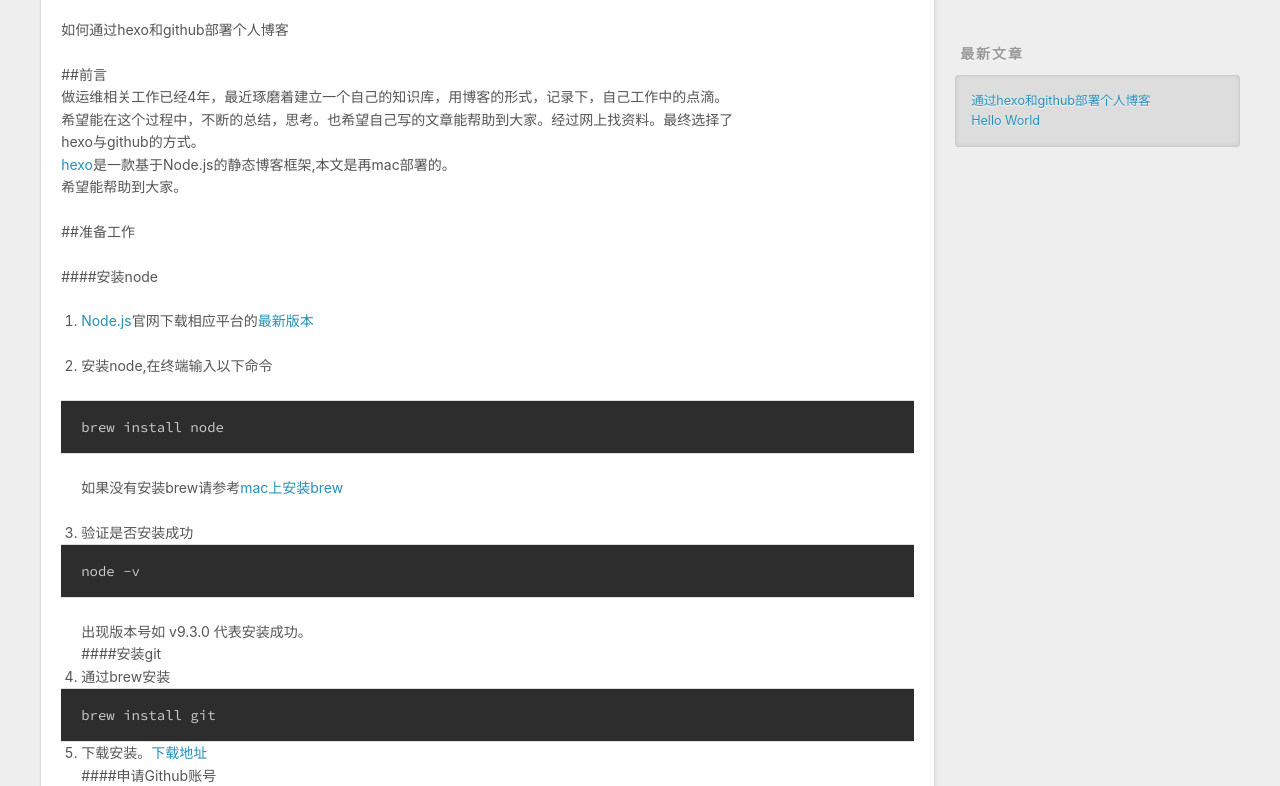
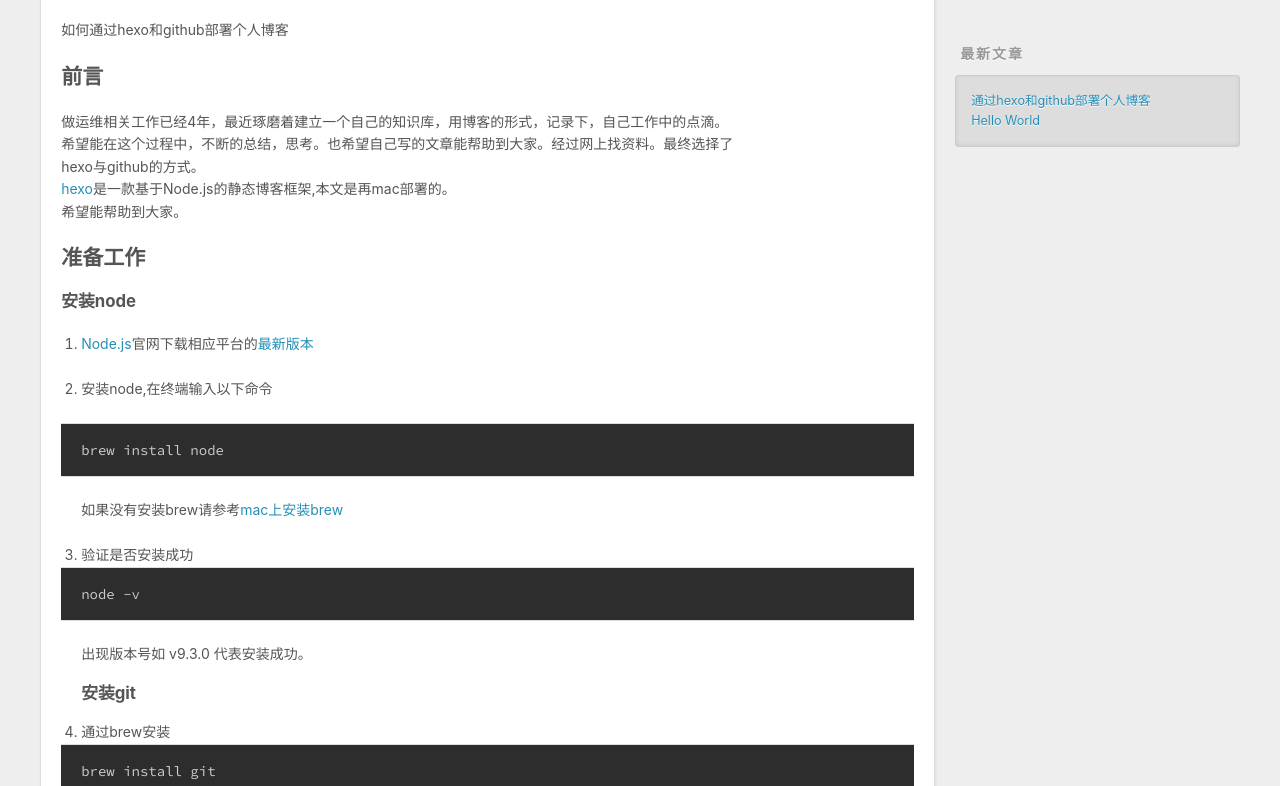
Before and after one commit to dingbb/dingbb.github.io, a plain HTML site: page 2018/01/11/第一篇测试/index.html in a window 1280 px wide. Shown: the part 434-1220 px from the top of the page. Drawn offline with nearby package versions, Linux system fonts and the light colour scheme.

Commit message:
Site updated: 2018-01-20 17:58:46

```diff
--- a/2018/01/11/第一篇测试/index.html
+++ b/2018/01/11/第一篇测试/index.html
@@ -7,18 +7,18 @@
 
   <title>通过hexo和github部署个人博客 | 怪叔叔的博客</title>
   <meta name="viewport" content="width=device-width, initial-scale=1, maximum-scale=1">
-  <meta name="description" content="如何通过hexo和github部署个人博客 ##前言   做运维相关工作已经4年，最近琢磨着建立一个自己的知识库，用博客的形式，记录下，自己工作中的点滴。希望能在这个过程中，不断的总结，思考。也希望自己写的文章能帮助到大家。经过网上找资料。最终选择了hexo与github的方式。hexo是一款基于Node.js的静态博客框架,本文是再mac部署的。希望能帮助到大家。 ##准备工作 ####安装no">
+  <meta name="description" content="如何通过hexo和github部署个人博客 前言   做运维相关工作已经4年，最近琢磨着建立一个自己的知识库，用博客的形式，记录下，自己工作中的点滴。希望能在这个过程中，不断的总结，思考。也希望自己写的文章能帮助到大家。经过网上找资料。最终选择了hexo与github的方式。hexo是一款基于Node.js的静态博客框架,本文是再mac部署的。希望能帮助到大家。 准备工作安装node Node.j">
 <meta property="og:type" content="article">
 <meta property="og:title" content="通过hexo和github部署个人博客">
 <meta property="og:url" content="http://dingbingbing.top/2018/01/11/第一篇测试/index.html">
 <meta property="og:site_name" content="怪叔叔的博客">
-<meta property="og:description" content="如何通过hexo和github部署个人博客 ##前言   做运维相关工作已经4年，最近琢磨着建立一个自己的知识库，用博客的形式，记录下，自己工作中的点滴。希望能在这个过程中，不断的总结，思考。也希望自己写的文章能帮助到大家。经过网上找资料。最终选择了hexo与github的方式。hexo是一款基于Node.js的静态博客框架,本文是再mac部署的。希望能帮助到大家。 ##准备工作 ####安装no">
+<meta property="og:description" content="如何通过hexo和github部署个人博客 前言   做运维相关工作已经4年，最近琢磨着建立一个自己的知识库，用博客的形式，记录下，自己工作中的点滴。希望能在这个过程中，不断的总结，思考。也希望自己写的文章能帮助到大家。经过网上找资料。最终选择了hexo与github的方式。hexo是一款基于Node.js的静态博客框架,本文是再mac部署的。希望能帮助到大家。 准备工作安装node Node.j">
 <meta property="og:locale" content="zh-CN">
 <meta property="og:image" content="http://dingbingbing.top/img/WX20180120-1746512x.png">
-<meta property="og:updated_time" content="2018-01-20T09:53:00.295Z">
+<meta property="og:updated_time" content="2018-01-20T09:58:28.515Z">
 <meta name="twitter:card" content="summary">
 <meta name="twitter:title" content="通过hexo和github部署个人博客">
-<meta name="twitter:description" content="如何通过hexo和github部署个人博客 ##前言   做运维相关工作已经4年，最近琢磨着建立一个自己的知识库，用博客的形式，记录下，自己工作中的点滴。希望能在这个过程中，不断的总结，思考。也希望自己写的文章能帮助到大家。经过网上找资料。最终选择了hexo与github的方式。hexo是一款基于Node.js的静态博客框架,本文是再mac部署的。希望能帮助到大家。 ##准备工作 ####安装no">
+<meta name="twitter:description" content="如何通过hexo和github部署个人博客 前言   做运维相关工作已经4年，最近琢磨着建立一个自己的知识库，用博客的形式，记录下，自己工作中的点滴。希望能在这个过程中，不断的总结，思考。也希望自己写的文章能帮助到大家。经过网上找资料。最终选择了hexo与github的方式。hexo是一款基于Node.js的静态博客框架,本文是再mac部署的。希望能帮助到大家。 准备工作安装node Node.j">
 <meta name="twitter:image" content="http://dingbingbing.top/img/WX20180120-1746512x.png">
 
     <link rel="alternate" href="/atom.xml" title="怪叔叔的博客" type="application/atom+xml">
@@ -93,17 +93,15 @@
     <div class="article-entry" itemprop="articleBody">
 
         <p>如何通过hexo和github部署个人博客</p>
-<p>##前言<br>   做运维相关工作已经4年，最近琢磨着建立一个自己的知识库，用博客的形式，记录下，自己工作中的点滴。<br>希望能在这个过程中，不断的总结，思考。也希望自己写的文章能帮助到大家。经过网上找资料。最终选择了<br>hexo与github的方式。<br><a href="https://github.com/hexojs/hexo" target="_blank" rel="noopener">hexo</a>是一款基于Node.js的静态博客框架,本文是再mac部署的。<br>希望能帮助到大家。</p>
-<p>##准备工作</p>
-<p>####安装node</p>
-<ol>
+<h2 id="前言"><a href="#前言" class="headerlink" title="前言"></a>前言</h2><p>   做运维相关工作已经4年，最近琢磨着建立一个自己的知识库，用博客的形式，记录下，自己工作中的点滴。<br>希望能在这个过程中，不断的总结，思考。也希望自己写的文章能帮助到大家。经过网上找资料。最终选择了<br>hexo与github的方式。<br><a href="https://github.com/hexojs/hexo" target="_blank" rel="noopener">hexo</a>是一款基于Node.js的静态博客框架,本文是再mac部署的。<br>希望能帮助到大家。</p>
+<h2 id="准备工作"><a href="#准备工作" class="headerlink" title="准备工作"></a>准备工作</h2><h4 id="安装node"><a href="#安装node" class="headerlink" title="安装node"></a>安装node</h4><ol>
 <li><p><a href="https://nodejs.org/en/" target="_blank" rel="noopener">Node.js</a>官网下载相应平台的<a href="https://nodejs.org/en/download/" target="_blank" rel="noopener">最新版本</a></p>
 </li>
 <li><p>安装node,在终端输入以下命令<br><pre><code>brew install node</code></pre><br>如果没有安装brew请参考<a href="https://brew.sh/index_zh-cn.html" target="_blank" rel="noopener">mac上安装brew</a></p>
 </li>
-<li>验证是否安装成功<br><pre><code>node -v</code></pre><br>出现版本号如 v9.3.0 代表安装成功。<br>####安装git</li>
+<li>验证是否安装成功<br><pre><code>node -v</code></pre><br>出现版本号如 v9.3.0 代表安装成功。<h4 id="安装git"><a href="#安装git" class="headerlink" title="安装git"></a>安装git</h4></li>
 <li>通过brew安装<pre><code>brew install git</code></pre></li>
-<li>下载安装。<a href="https://git-scm.com/downloads" target="_blank" rel="noopener">下载地址</a><br>####申请Github账号</li>
+<li>下载安装。<a href="https://git-scm.com/downloads" target="_blank" rel="noopener">下载地址</a> <h4 id="申请Github账号"><a href="#申请Github账号" class="headerlink" title="申请Github账号"></a>申请Github账号</h4></li>
 <li>登陆github申请账号</li>
 </ol>
 <p><a href="https://github.com" target="_blank" rel="noopener">https://github.com</a></p>
```
Also changed, not shown: index.html (+4 -6 lines).
